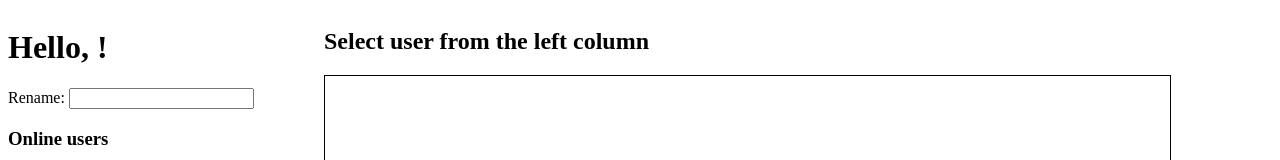
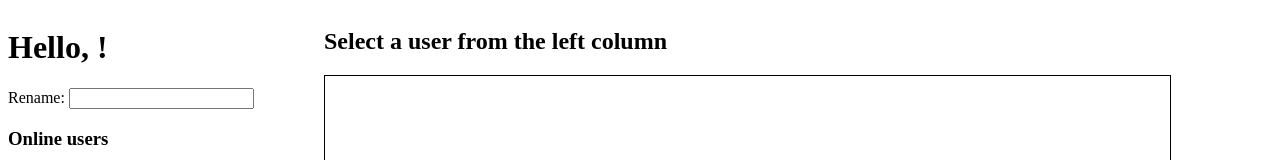
Before and after one commit to cuklev/socket-chat, a website: page public/index.html in a window 1280 px wide. Shown: the top 160 px of the page. Drawn offline with nearby package versions, Linux system fonts and the light colour scheme; no server answers.

Commit message:
Typo fix

```diff
--- a/public/index.html
+++ b/public/index.html
@@ -19,7 +19,7 @@
 			<ul id="offline"></ul>
 		</div>
 		<div class="column">
-			<h2 id="chatHeader">Select user from the left column</h2>
+			<h2 id="chatHeader">Select a user from the left column</h2>
 			<div id="chat"></div>
 			<input id="chatMessage">
 		</div>
```
